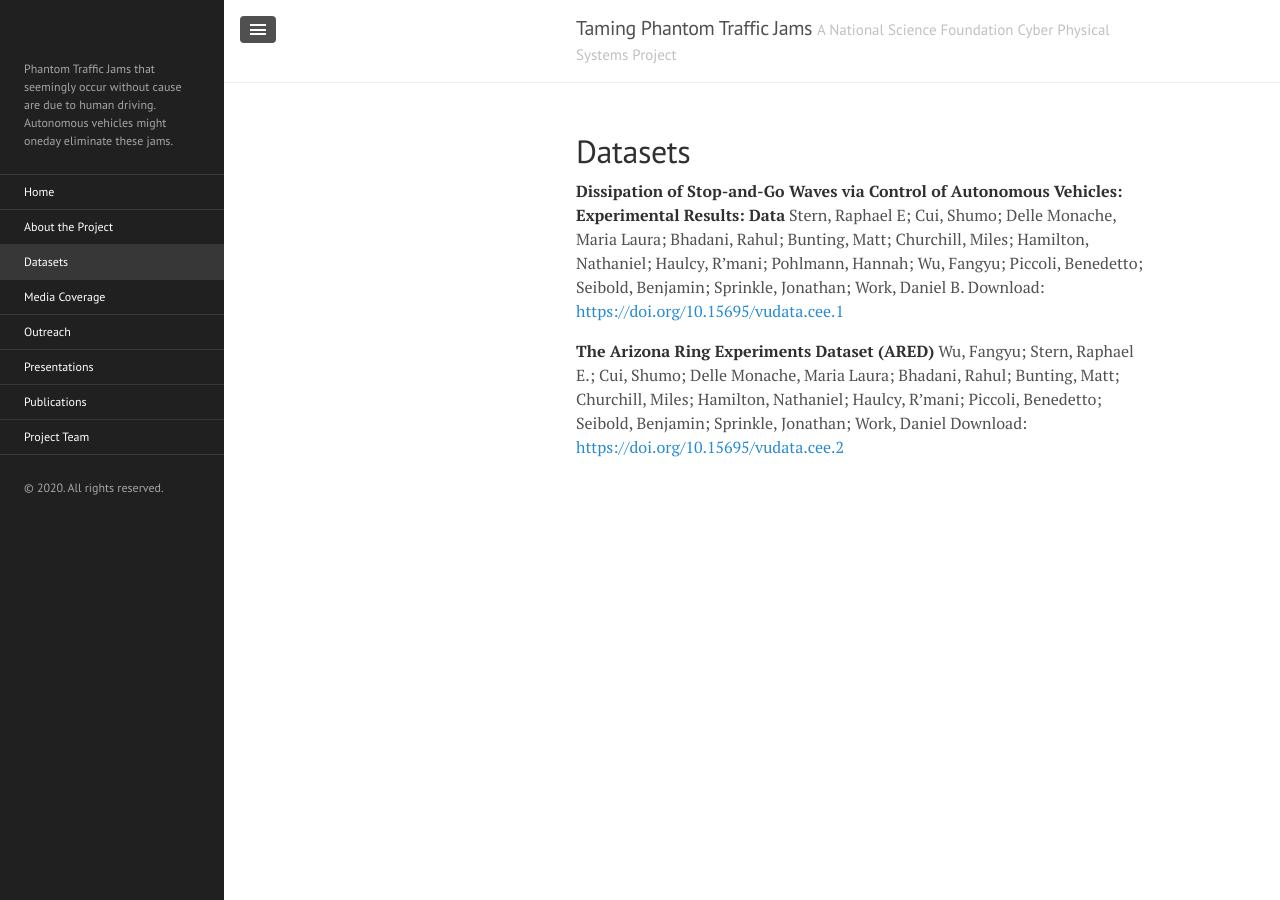
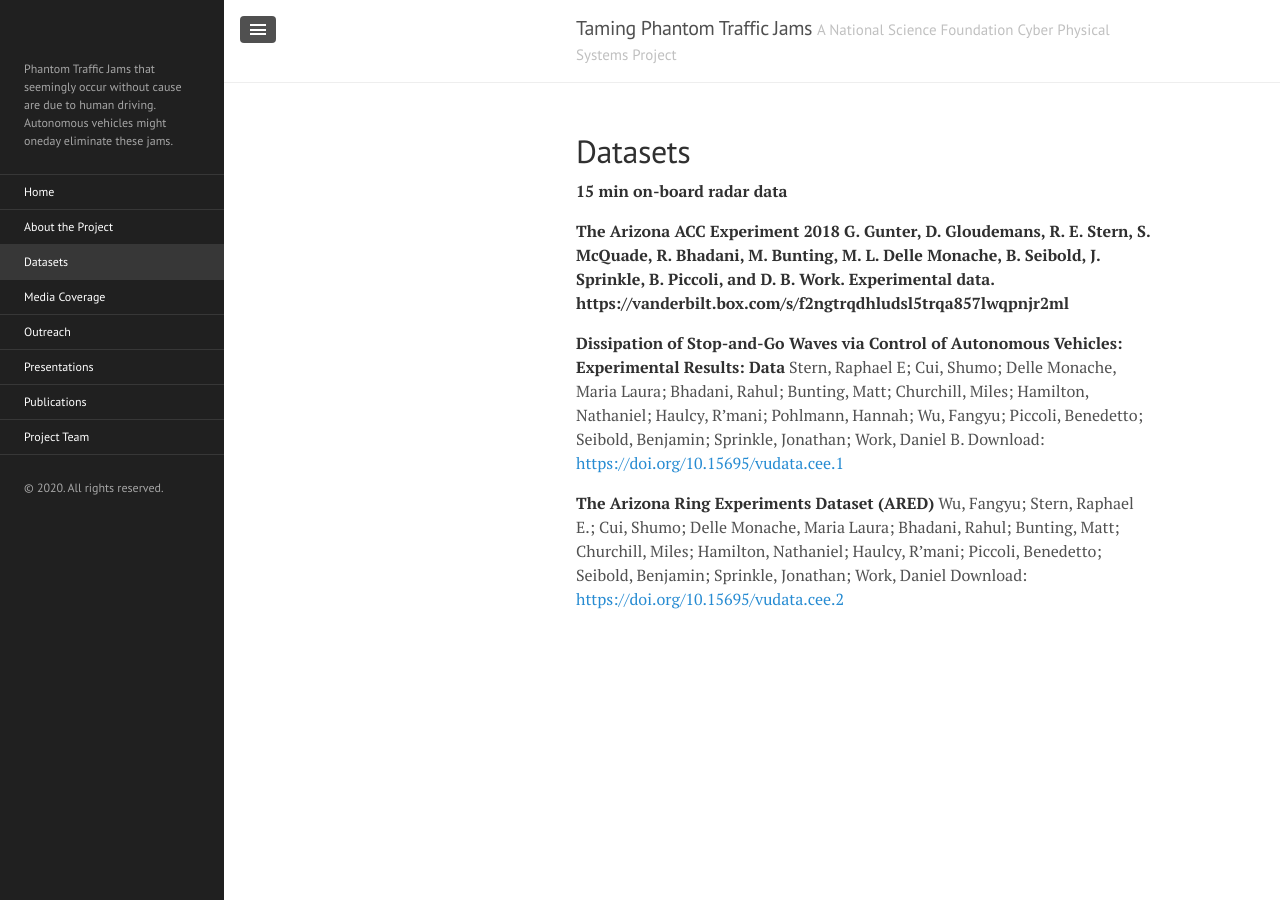
Before and after one commit to phantomjams/phantomjams.github.io, a Jekyll site: the page built from datasets.md, in a window 1280 px wide. Built offline with Jekyll 4.4.1, drawn with Linux system fonts in a browser that asks for light colours.

Commit message:
add data

```diff
--- a/datasets.md
+++ b/datasets.md
@@ -2,6 +2,11 @@
 layout: page
 title: Datasets
 ---
+<strong>15 min on-board radar data
+
+<strong>The Arizona ACC Experiment 2018
+G. Gunter, D. Gloudemans, R. E. Stern, S. McQuade, R. Bhadani, M. Bunting, M. L. Delle Monache, B. Seibold, J. Sprinkle, B. Piccoli, and D. B. Work. Experimental data.
+https://vanderbilt.box.com/s/f2ngtrqdhludsl5trqa857lwqpnjr2ml
 
 <strong>Dissipation of Stop-and-Go Waves via Control of Autonomous Vehicles: Experimental Results: Data</strong>
 Stern, Raphael E; Cui, Shumo; Delle Monache, Maria Laura; Bhadani, Rahul; Bunting, Matt; Churchill, Miles; Hamilton, Nathaniel; Haulcy, R'mani; Pohlmann, Hannah; Wu, Fangyu; Piccoli, Benedetto; Seibold, Benjamin; Sprinkle, Jonathan; Work, Daniel B.
```
